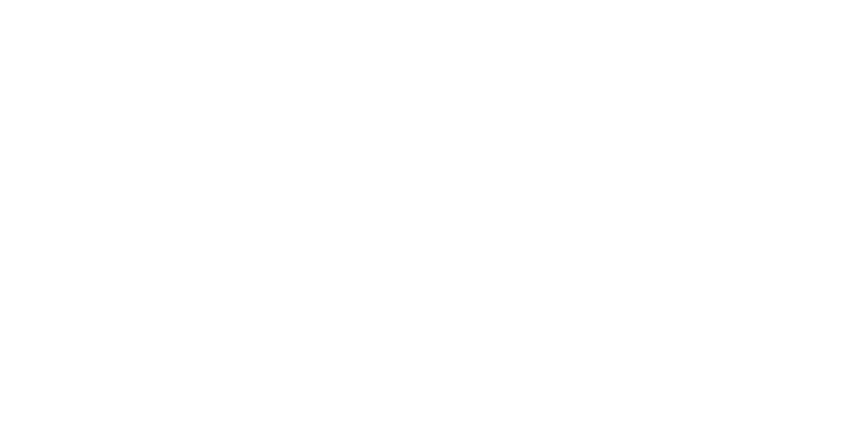
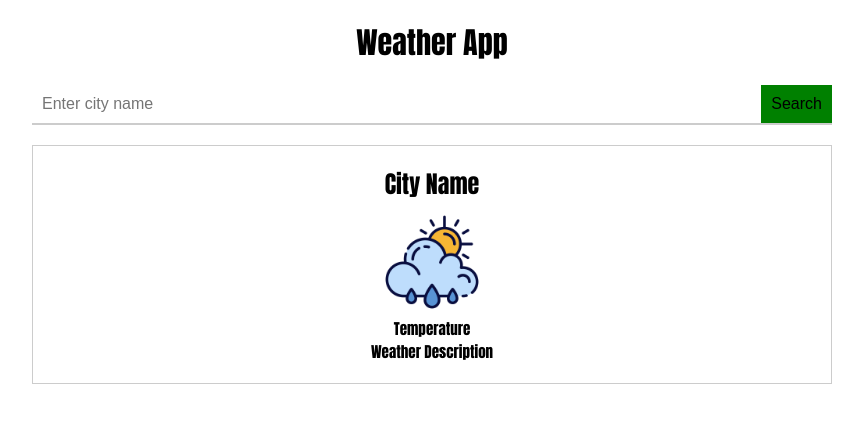
Before and after one commit to Abhishek-Gharat/FRONTEND-MINI-PROJECTS, a plain HTML site: page weather app/index.html in a window 1280 px wide. Shown: the whole page, without its empty margins (208-1071 px from the left). Drawn offline with Linux system fonts and the light colour scheme.

Commit message:
add style

```diff
--- a/weather app/index.html
+++ b/weather app/index.html
@@ -4,9 +4,23 @@
     <meta charset="UTF-8">
     <meta http-equiv="X-UA-Compatible" content="IE=edge">
     <meta name="viewport" content="width=device-width, initial-scale=1.0">
+    <link rel="stylesheet" href="style.css">
     <title>Weather App</title>
 </head>
 <body>
-
+    <div class="container">
+        <h1>Weather App</h1>
+        <form>
+          <input type="text" placeholder="Enter city name">
+          <button type="submit">Search</button>
+        </form>
+        <div class="weather-card">
+          <div class="location">City Name</div>
+          <div class="icon"><img src="weather.png" alt="Weather Icon"></div>
+          <div class="temperature">Temperature</div>
+          <div class="description">Weather Description</div>
+        </div>
+      </div>
 </body>
+<script src="./apps.js"></script>
 </html>
--- /dev/null
+++ b/weather app/style.css
@@ -0,0 +1,53 @@
+body{
+    font-family: Impact, Haettenschweiler, 'Arial Narrow Bold', sans-serif;
+    font-size: 15px;
+    padding: 0;
+    margin: 0;
+}
+.container{
+    max-width: 800px;
+    margin: 0 auto;
+}
+
+h1{
+    margin-bottom: 20px;
+    text-align: center;
+}
+form{
+    display: flex;
+    margin-bottom: 20px;
+}
+
+button[type="submit"]{
+    background-color: green;
+    padding: 10px;
+    font-size: 16px;
+    border: none;
+    border-bottom: 2px solid #ccc;
+
+}
+input[type="text"]{
+    flex: 1;
+    padding: 10px;
+    font-size: 16px;
+    border: none;
+    border-bottom: 2px solid #ccc;
+}
+button[type="submit"]:hover{
+    background-color: aqua;
+}
+/* style the weather card */
+.weather-card{
+    border: 1px solid #ccc;
+    padding: 20px;
+    text-align: center;
+}
+.weather-card .location{
+    font-size: 24px;
+    font-weight: bold;
+    margin-bottom:10px;
+}
+/* style for image */
+.weather-card .icon img{
+    max-width :100px;
+}
```
Also changed, not shown: weather app/apps.js (added), weather app/weather.png (added).
